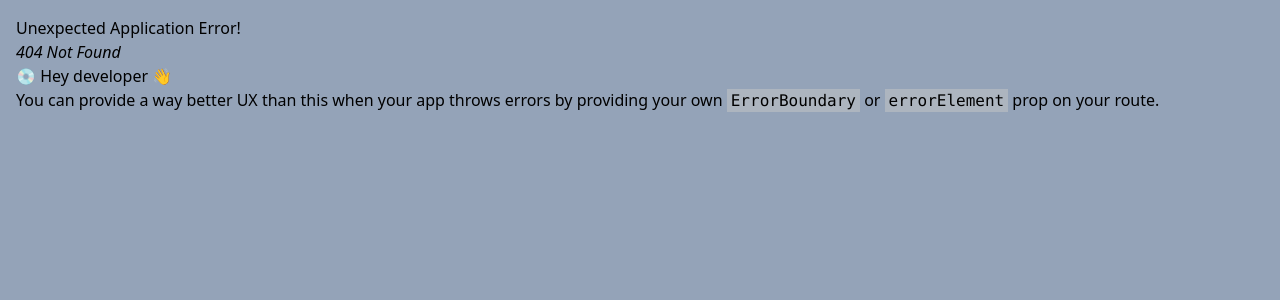
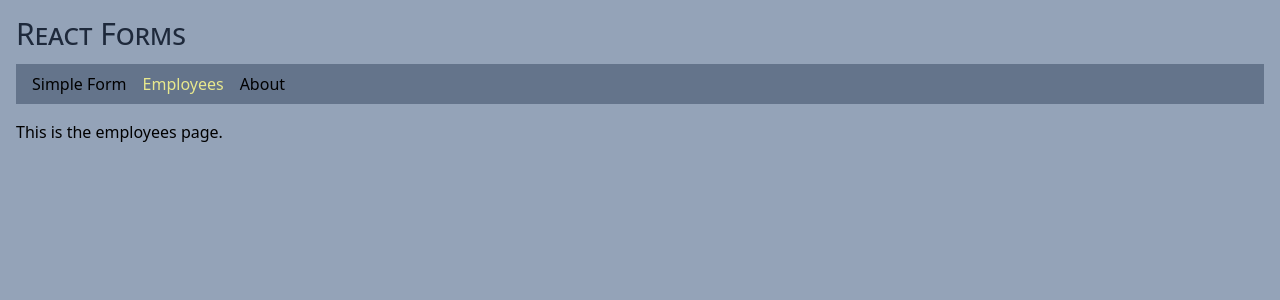
Before and after one commit to edwardtanguay/et711-react-forms-site, a React (Vite) app: page /employees in a window 1280 px wide. Before the commit this address had no page. Shown: the top 300 px of the page. Built offline with nearby package versions, Linux system fonts and the light colour scheme.

Commit message:
employees page on

```diff
--- a/src/components/Nav.tsx
+++ b/src/components/Nav.tsx
@@ -8,7 +8,7 @@ export const Nav = () => {
 					<NavLink to="/simple-form">Simple Form</NavLink>
 				</li>
 				<li>
-					<NavLink to="/info">Info</NavLink>
+					<NavLink to="/employees">Employees</NavLink>
 				</li>
 				<li>
 					<NavLink to="/about">About</NavLink>
--- /dev/null
+++ b/src/pages/PageEmployees.tsx
@@ -0,0 +1,5 @@
+export const PageEmployees = () => {
+	return (
+		<p>This is the employees page.</p>
+	)
+}
--- a/src/pages/PageInfo.tsx
+++ /dev/null
@@ -1,5 +0,0 @@
-export const PageInfo = () => {
-	return (
-		<p>This is the info page.</p>
-	)
-}
```
Also changed, not shown: src/main.tsx (+8 -4 lines).
